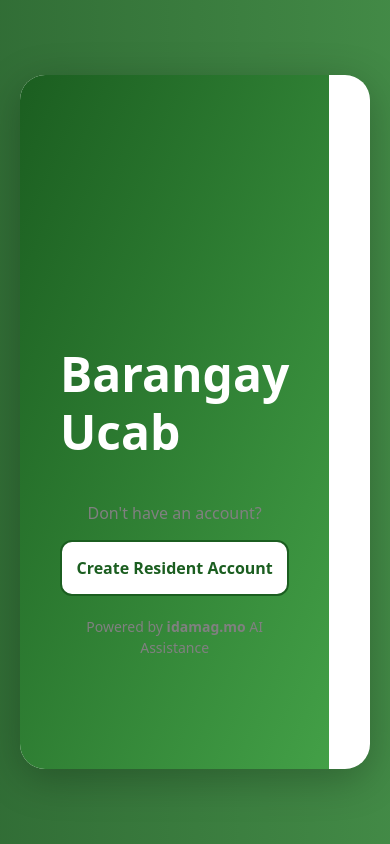
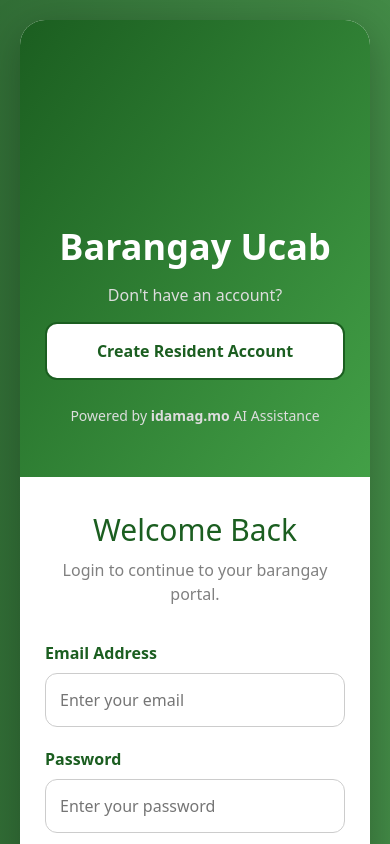
Before and after one commit to godiozarah/idamag-mo, a React (Vite) app: page /login in a window 390 px wide. Shown: the top 844 px of the page. Built offline with nearby package versions, Linux system fonts and the light colour scheme; no server answers.

Commit message:
Fix responsive login layout

```diff
--- a/src/pages/Login.jsx
+++ b/src/pages/Login.jsx
@@ -1,5 +1,5 @@
 import { useState } from "react";
-
+import "./Login.css";
 import { signInWithEmailAndPassword } from "firebase/auth";
 
 import {
@@ -113,7 +113,8 @@ export default function Login() {
       alignItems: "center",
       background:
         "linear-gradient(to right, rgba(27,94,32,0.9), rgba(46,125,50,0.9))",
-        padding: "20px"
+      padding: "20px",
+      boxSizing: "border-box",
     }}
   >
     <div
@@ -124,53 +125,48 @@ export default function Login() {
         borderRadius: "25px",
         overflow: "hidden",
         display: "flex",
-          boxShadow: "0 10px 40px rgba(0,0,0,0.25)"
+        flexDirection: window.innerWidth <= 768 ? "column" : "row",
+        boxShadow: "0 10px 40px rgba(0,0,0,0.25)",
       }}
     >
-
       {/* LEFT SIDE */}
-
       <div
         style={{
           flex: 1,
           background:
             "linear-gradient(to bottom right, #1B5E20, #43A047)",
           color: "white",
-            padding: "60px 40px",
+          padding: window.innerWidth <= 768 ? "35px 25px" : "60px 40px",
           display: "flex",
           flexDirection: "column",
-            justifyContent: "center"
+          justifyContent: "center",
+          alignItems: "center",
+          textAlign: "center",
         }}
       >
         <img
           src="/icons.svg"
           alt="Barangay Logo"
           style={{
-              width: "120px",
-              marginBottom: "25px"
+            width: window.innerWidth <= 768 ? "80px" : "120px",
+            marginBottom: "20px",
           }}
         />
 
         <h1
           style={{
-              fontSize: "48px",
+            fontSize: window.innerWidth <= 768 ? "36px" : "48px",
+            fontWeight: "bold",
             marginBottom: "15px",
-              fontWeight: "bold"
           }}
         >
           Barangay Ucab
         </h1>
 
-          <div
-  style={{
-    marginTop: "25px",
-    textAlign: "center"
-  }}
->
         <p
           style={{
-      color: "gray",
-      marginBottom: "15px"
+            color: "#ddd",
+            marginBottom: "15px",
           }}
         >
           Don't have an account?
@@ -179,17 +175,18 @@ export default function Login() {
         <Link
           to="/register"
           style={{
-      display: "inline-block",
+            display: "block",
             width: "100%",
-      padding: "14px",
+            maxWidth: "320px",
+            padding: "15px",
             backgroundColor: "white",
             color: "#1B5E20",
             border: "2px solid #1B5E20",
             borderRadius: "12px",
-      fontSize: "16px",
             fontWeight: "bold",
             textDecoration: "none",
-      transition: "0.3s ease"
+            boxSizing: "border-box",
+            textAlign: "center",
           }}
         >
           Create Resident Account
@@ -197,35 +194,31 @@ export default function Login() {
 
         <p
           style={{
-      marginTop: "20px",
-      color: "gray",
-      fontSize: "14px"
+            marginTop: "25px",
+            color: "#ddd",
+            fontSize: "14px",
           }}
         >
           Powered by <strong>idamag.mo</strong> AI Assistance
         </p>
       </div>
 
-        </div>
-
       {/* RIGHT SIDE */}
-
       <div
         style={{
           flex: 1,
-            padding: "60px 50px",
+          padding: window.innerWidth <= 768 ? "35px 25px" : "60px 50px",
           display: "flex",
           flexDirection: "column",
-            justifyContent: "center"
+          justifyContent: "center",
         }}
       >
-
         <h2
           style={{
-              fontSize: "40px",
+            fontSize: window.innerWidth <= 768 ? "30px" : "40px",
             color: "#1B5E20",
             marginBottom: "10px",
-              textAlign: "center"
+            textAlign: "center",
           }}
         >
           Welcome Back
@@ -235,24 +228,20 @@ export default function Login() {
           style={{
             color: "gray",
             marginBottom: "35px",
-              textAlign: "center"
+            textAlign: "center",
           }}
         >
           Login to continue to your barangay portal.
         </p>
 
-          <form
-            onSubmit={handleLogin}
-            style={{
-              width: "100%"
-            }}
-          >            <div style={{ marginBottom: "20px" }}>
+        <form onSubmit={handleLogin}>
+          <div style={{ marginBottom: "20px" }}>
             <label
               style={{
                 display: "block",
                 marginBottom: "8px",
                 fontWeight: "600",
-                  color: "#1B5E20"
+                color: "#1B5E20",
               }}
             >
               Email Address
@@ -262,17 +251,14 @@ export default function Login() {
               type="email"
               placeholder="Enter your email"
               value={email}
-                onChange={(e) =>
-                  setEmail(e.target.value)
-                }
+              onChange={(e) => setEmail(e.target.value)}
               style={{
                 width: "100%",
                 padding: "14px",
                 borderRadius: "12px",
                 border: "1px solid #ccc",
                 fontSize: "16px",
-                  outline: "none",
-                  boxSizing: "border-box"
+                boxSizing: "border-box",
               }}
               required
             />
@@ -284,7 +270,7 @@ export default function Login() {
                 display: "block",
                 marginBottom: "8px",
                 fontWeight: "600",
-                  color: "#1B5E20"
+                color: "#1B5E20",
               }}
             >
               Password
@@ -294,17 +280,14 @@ export default function Login() {
               type="password"
               placeholder="Enter your password"
               value={password}
-                onChange={(e) =>
-                  setPassword(e.target.value)
-                }
+              onChange={(e) => setPassword(e.target.value)}
               style={{
                 width: "100%",
                 padding: "14px",
                 borderRadius: "12px",
                 border: "1px solid #ccc",
                 fontSize: "16px",
-                  outline: "none",
-                  boxSizing: "border-box"
+                boxSizing: "border-box",
               }}
               required
             />
@@ -321,29 +304,25 @@ export default function Login() {
               borderRadius: "12px",
               fontSize: "17px",
               fontWeight: "bold",
-                cursor: "pointer"
+              cursor: "pointer",
             }}
           >
             Login
           </button>
-
         </form>
 
         <p
           style={{
             marginTop: "25px",
             textAlign: "center",
-              color: "gray"
+            color: "gray",
+            fontSize: "14px",
           }}
         >
           Powered by idamag.mo AI Assistance
         </p>
-
       </div>
-
     </div>
-
   </div>
 );
-
 }
```
Also changed, not shown: src/pages/Login.css (added). Lines whose indentation alone changed are shown as unchanged.
